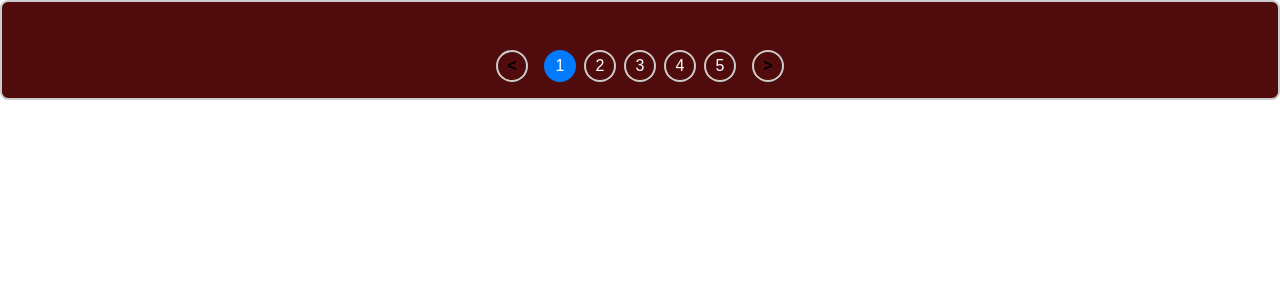
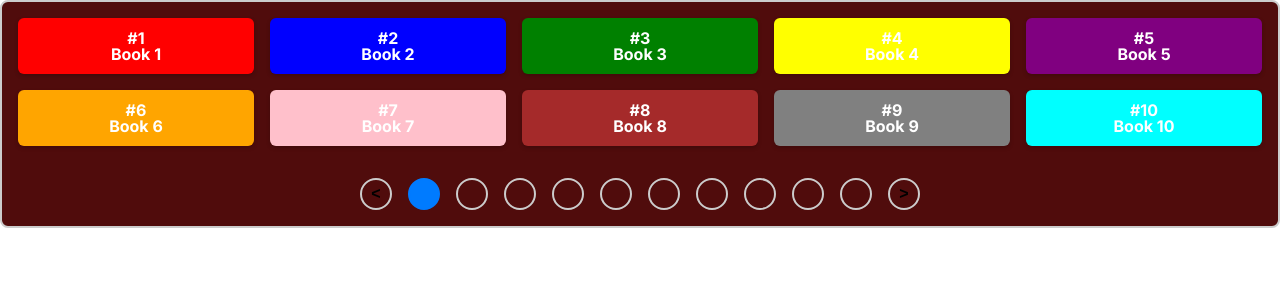
Before and after one commit to Ljojua15/weather, an Angular app: page / in a window 1280 px wide. Shown: the top 300 px of the page. Built offline with nearby package versions, Linux system fonts and the light colour scheme; data requests are answered from the project's data file.

Commit message:
feat: pagination

```diff
--- a/src/app/components/pagination/pagination-board/pagination-board.html
+++ b/src/app/components/pagination/pagination-board/pagination-board.html
@@ -1,19 +1,15 @@
 <div class="pagination-board">
-  {{ books$ | async }}
-
   <div class="pagination-board__books">
     @if (books$ | async; as bookList) {
       @for (book of bookList; track book.id) {
-        // ან track book.title, ან $index
-        <div class="pagination-board__books-book" style="background-color: red">
-          <p>#{{ $index + 1 }}</p>
+        <div class="pagination-board__books-book" [style.background-color]="book.color">
+          <p>#{{ book.id }}</p>
           <h2>{{ book.title }}</h2>
         </div>
       }
     }
   </div>
 
-  <!-- Pagination control -->
   <div class="pagination-board__change">
     <weather-pagination-change />
   </div>
--- a/src/app/components/pagination/pagination-board/pagination-board.scss
+++ b/src/app/components/pagination/pagination-board/pagination-board.scss
@@ -19,6 +19,7 @@
   text-align: center;
   font-weight: bold;
   box-shadow: 0 2px 4px rgba(0, 0, 0, 0.2);
+  cursor: pointer;
 }
 
 .pagination-board__change {
--- a/src/app/components/pagination/pagination-board/pagination-board.ts
+++ b/src/app/components/pagination/pagination-board/pagination-board.ts
@@ -1,8 +1,7 @@
 import { Component, inject } from '@angular/core';
 import { PaginationChange } from '../pagination-change/pagination-change';
 import { Pagination } from '../pagination';
-import { BehaviorSubject, switchMap } from 'rxjs';
-import { AsyncPipe, CommonModule } from '@angular/common';
+import { AsyncPipe } from '@angular/common';
 
 @Component({
   selector: 'weather-pagination-board',
@@ -13,13 +12,5 @@ import { AsyncPipe, CommonModule } from '@angular/common';
 export class PaginationBoard {
   public paginationService = inject(Pagination);
 
-  public books$ = this.paginationService.$currentPage.pipe(
-    switchMap((page) =>
-      this.paginationService.getAllBooks(page).pipe(
-        switchMap((books) => {
-          return books;
-        }),
-      ),
-    ),
-  );
+  public books$ = this.paginationService.books$;
 }
--- a/src/app/components/pagination/pagination-change/pagination-change.html
+++ b/src/app/components/pagination/pagination-change/pagination-change.html
@@ -1,11 +1,7 @@
 <div class="pagination-change">
-  <div class="pagination-change-left-arrow">&lt;</div>
-  <div class="pagination-change-numbers">
-    <span class="active">1</span>
-    <span>2</span>
-    <span>3</span>
-    <span>4</span>
-    <span>5</span>
+  <div class="pagination-change-left-arrow" (click)="paginationService.prevPage()">&lt;</div>
+  <div class="pagination-change-numbers" *ngFor="let pages of [].constructor(10); let i = index">
+    <span [class.active]="!i"></span>
   </div>
-  <div class="pagination-change-right-arrow">&gt;</div>
+  <div class="pagination-change-right-arrow" (click)="paginationService.nextPage()">&gt;</div>
 </div>
--- a/src/app/components/pagination/pagination-change/pagination-change.ts
+++ b/src/app/components/pagination/pagination-change/pagination-change.ts
@@ -1,11 +1,13 @@
-import { Component } from '@angular/core';
+import { Component, inject } from '@angular/core';
+import { Pagination } from '../pagination';
+import { NgForOf } from '@angular/common';
 
 @Component({
   selector: 'weather-pagination-change',
-  imports: [],
+  imports: [NgForOf],
   templateUrl: './pagination-change.html',
   styleUrl: './pagination-change.scss',
 })
 export class PaginationChange {
-
+  public paginationService = inject(Pagination);
 }
--- a/src/app/components/pagination/pagination.ts
+++ b/src/app/components/pagination/pagination.ts
@@ -1,6 +1,6 @@
 import { inject, Injectable } from '@angular/core';
 import { HttpClient } from '@angular/common/http';
-import { BehaviorSubject, Observable } from 'rxjs';
+import { BehaviorSubject, map, Observable, switchMap, tap } from 'rxjs';
 import { Book } from './books.model';
 
 @Injectable({
@@ -8,13 +8,28 @@ import { Book } from './books.model';
 })
 export class Pagination {
   private http = inject(HttpClient);
-
-  private url = 'http://localhost:3000';
+  private url = 'http://localhost:3000/book';
 
   public pageSize = 10;
   public $currentPage = new BehaviorSubject<number>(1);
 
   public getAllBooks(page: number): Observable<Book[]> {
-    return this.http.get<Book[]>(`${this.url}/book?page=${page}&limit=${this.pageSize}`);
+    return this.http.get<Book[]>(`${this.url}?_page=${page}&_limit=${this.pageSize}`);
+  }
+
+  public books$ = this.$currentPage.pipe(
+    switchMap((page) => this.getAllBooks(page).pipe(tap(console.log))),
+  );
+
+  public nextPage() {
+    this.pageSize += 10;
+    this.$currentPage.next(this.$currentPage.value + 1);
+  }
+
+  public prevPage() {
+    if (this.$currentPage.value > 1) {
+      this.pageSize -= 10;
+      this.$currentPage.next(this.$currentPage.value - 1);
+    }
   }
 }
--- a/src/styles.scss
+++ b/src/styles.scss
@@ -2,11 +2,12 @@
 @use 'assets/styles/design';
 @use 'assets/styles/mixins';
 
-.active {
-  color: red;
+x :where([class^='ri-'])::before {
+  content: '\f3c2';
 }
-:where([class^="ri-"])::before { content: "\f3c2"; }
-body { font-family: 'Inter', sans-serif; }
+body {
+  font-family: 'Inter', sans-serif;
+}
 
 .skeleton {
   background: linear-gradient(90deg, #2a2a2a 25%, #3a3a3a 50%, #2a2a2a 75%);
@@ -14,11 +15,20 @@ body { font-family: 'Inter', sans-serif; }
   animation: shimmer 1.5s infinite;
 }
 @keyframes shimmer {
-  0% { background-position: -200% 0; }
-  100% { background-position: 200% 0; }
+  0% {
+    background-position: -200% 0;
+  }
+  100% {
+    background-position: 200% 0;
+  }
 }
-.neon-glow { box-shadow: 0 0 20px rgba(0, 212, 255, 0.3); }
-.chart-container { background: #1a1a1a; border-radius: 12px; }
+.neon-glow {
+  box-shadow: 0 0 20px rgba(0, 212, 255, 0.3);
+}
+.chart-container {
+  background: #1a1a1a;
+  border-radius: 12px;
+}
 
 .weather-card {
   background: linear-gradient(135deg, #1a1a1a 0%, #2a2a2a 100%);
@@ -44,14 +54,24 @@ body { font-family: 'Inter', sans-serif; }
   transform: translateX(-100%);
   transition: transform 0.3s ease;
 }
-.mobile-menu.active { transform: translateX(0); }
+.mobile-menu.active {
+  transform: translateX(0);
+}
 
 .fade-in {
   animation: fadeIn 0.5s ease-in-out;
 }
 @keyframes fadeIn {
-  from { opacity: 0; transform: translateY(20px); }
-  to { opacity: 1; transform: translateY(0); }
+  from {
+    opacity: 0;
+    transform: translateY(20px);
+  }
+  to {
+    opacity: 1;
+    transform: translateY(0);
+  }
 }
 
-.scroll-container::-webkit-scrollbar { display: none; }
+.scroll-container::-webkit-scrollbar {
+  display: none;
+}
```
